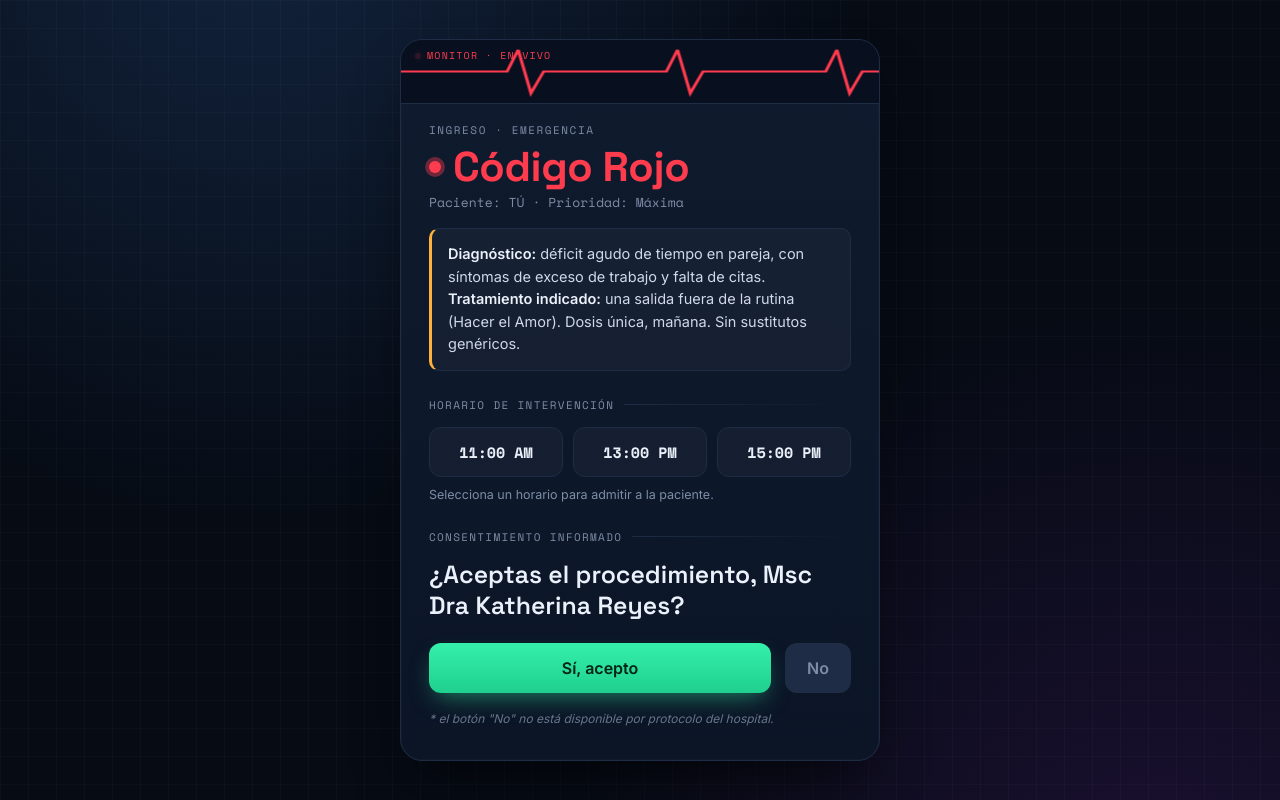
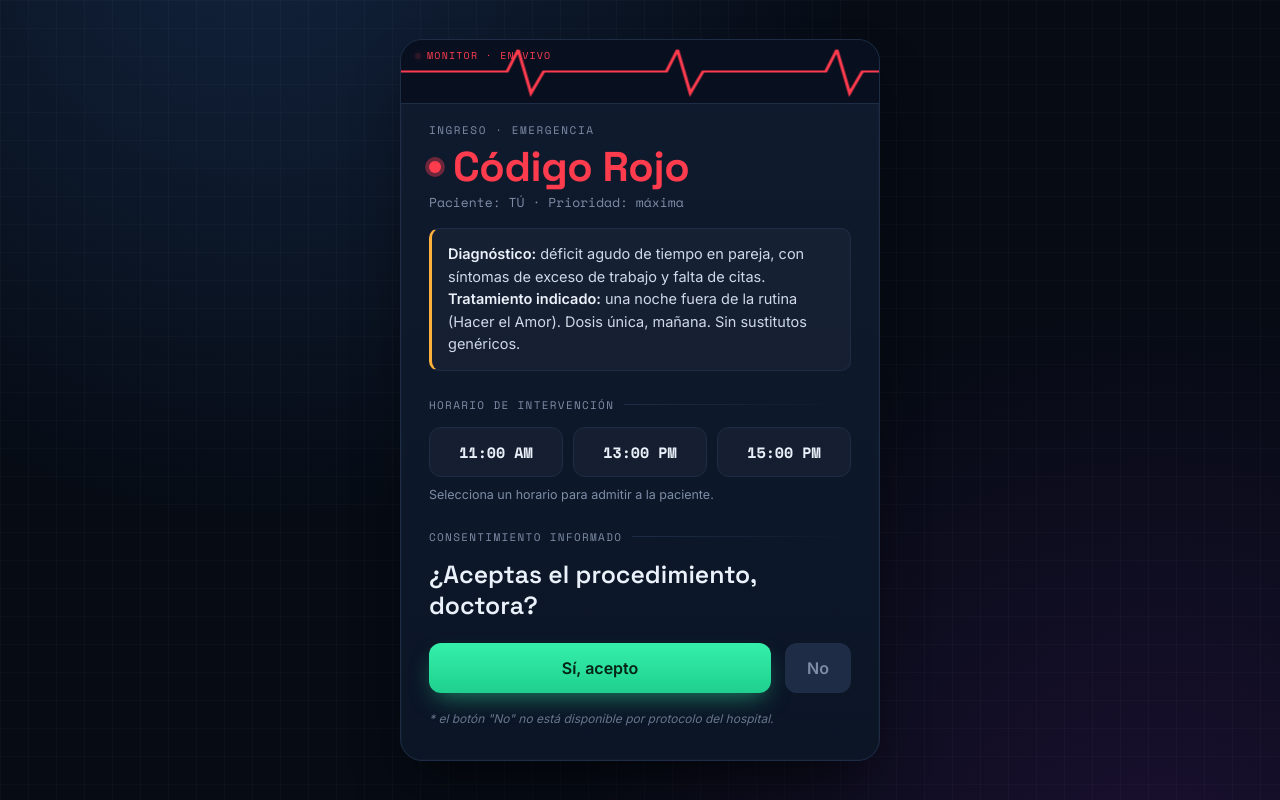
Before and after one commit to KathyaReyes/Invitacion, a plain HTML site: page index.html in a window 1280 px wide. Drawn offline with nearby package versions, Linux system fonts and the light colour scheme.

Commit message:
Add files via upload

```diff
--- a/index.html
+++ b/index.html
@@ -397,11 +397,11 @@
 
       <div class="eyebrow">Ingreso · Emergencia</div>
       <h1 class="title"><span class="pulse"></span>Código Rojo</h1>
-      <div class="subtitle">Paciente: TÚ · Prioridad: Máxima</div>
+      <div class="subtitle">Paciente: TÚ · Prioridad: máxima</div>
 
       <div class="chart-note">
         <b>Diagnóstico:</b> déficit agudo de tiempo en pareja, con síntomas de exceso de trabajo y falta de citas.<br>
-        <b>Tratamiento indicado:</b> una salida fuera de la rutina (Hacer el Amor). Dosis única, mañana. Sin sustitutos genéricos.
+        <b>Tratamiento indicado:</b> una noche fuera de la rutina (Hacer el Amor). Dosis única, mañana. Sin sustitutos genéricos.
       </div>
 
       <div class="divider">Horario de intervención</div>
@@ -413,7 +413,7 @@
       <div class="time-caption" id="timeCaption">Selecciona un horario para admitir a la paciente.</div>
 
       <div class="divider">Consentimiento informado</div>
-      <div class="question">¿Aceptas el procedimiento, Msc Dra Katherina Reyes?</div>
+      <div class="question">¿Aceptas el procedimiento, doctora?</div>
 
       <div class="btn-row" id="btnRow">
         <button class="btn btn-yes" id="yesBtn" onclick="accept()">Sí, acepto</button>
@@ -502,16 +502,17 @@
       return;
     }
 
-    // Armamos el mensaje pre-llenado y el enlace de WhatsApp (API wa.me)
+    // 1) Armamos el mensaje y el enlace de WhatsApp (API wa.me)
     const mensaje = `¡Código Rojo aceptado! 🚨 Acepto salir de la rutina, nos vemos a las ${chosenTime}`;
     const whatsappURL = `https://wa.me/${WHATSAPP_NUMBER}?text=${encodeURIComponent(mensaje)}`;
 
-    // IMPORTANTE: en navegadores móviles (iOS/Android) la apertura de un enlace
-    // externo solo se permite si ocurre de forma INMEDIATA dentro del clic del
-    // usuario. Si esto se retrasa con un setTimeout, el navegador lo bloquea
-    // como si fuera un pop-up. Por eso se abre aquí mismo, sin demora.
+    // 2) Abrimos WhatsApp de inmediato, como la PRIMERA acción del clic
+    //    (nada de setTimeout ni de esperar a la web). El mensaje de
+    //    "que la pases bien" vive directamente en la conversación de WhatsApp.
     window.open(whatsappURL, '_blank');
 
+    // 3) Como detalle extra, dejamos la pantalla lista por si vuelve a la pestaña,
+    //    pero ya no es lo esencial: lo esencial ya pasó en WhatsApp.
     document.getElementById('finalTime').textContent = chosenTime;
     document.getElementById('mainScreen').style.display = 'none';
     document.getElementById('successScreen').classList.add('show');
```
